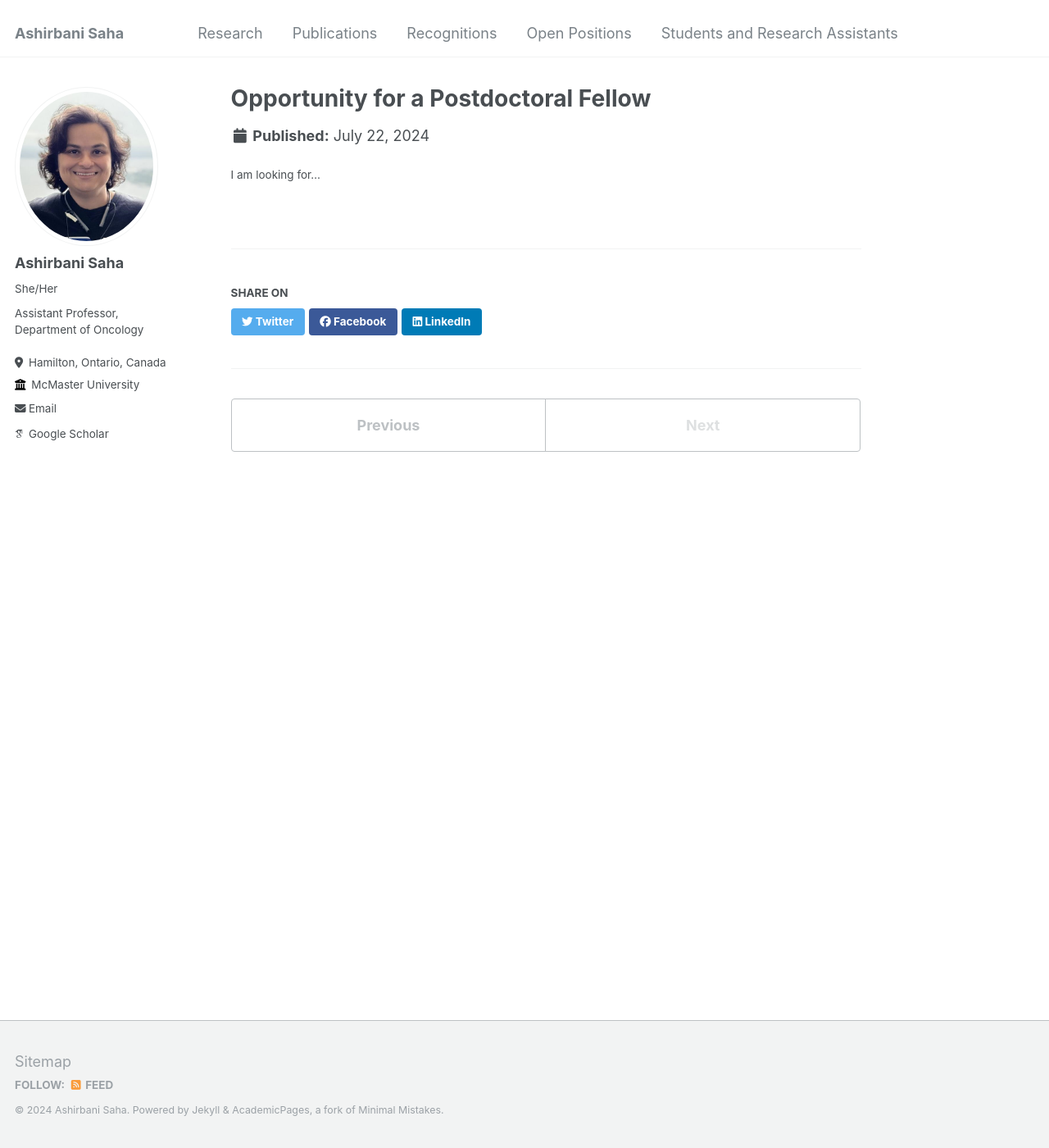
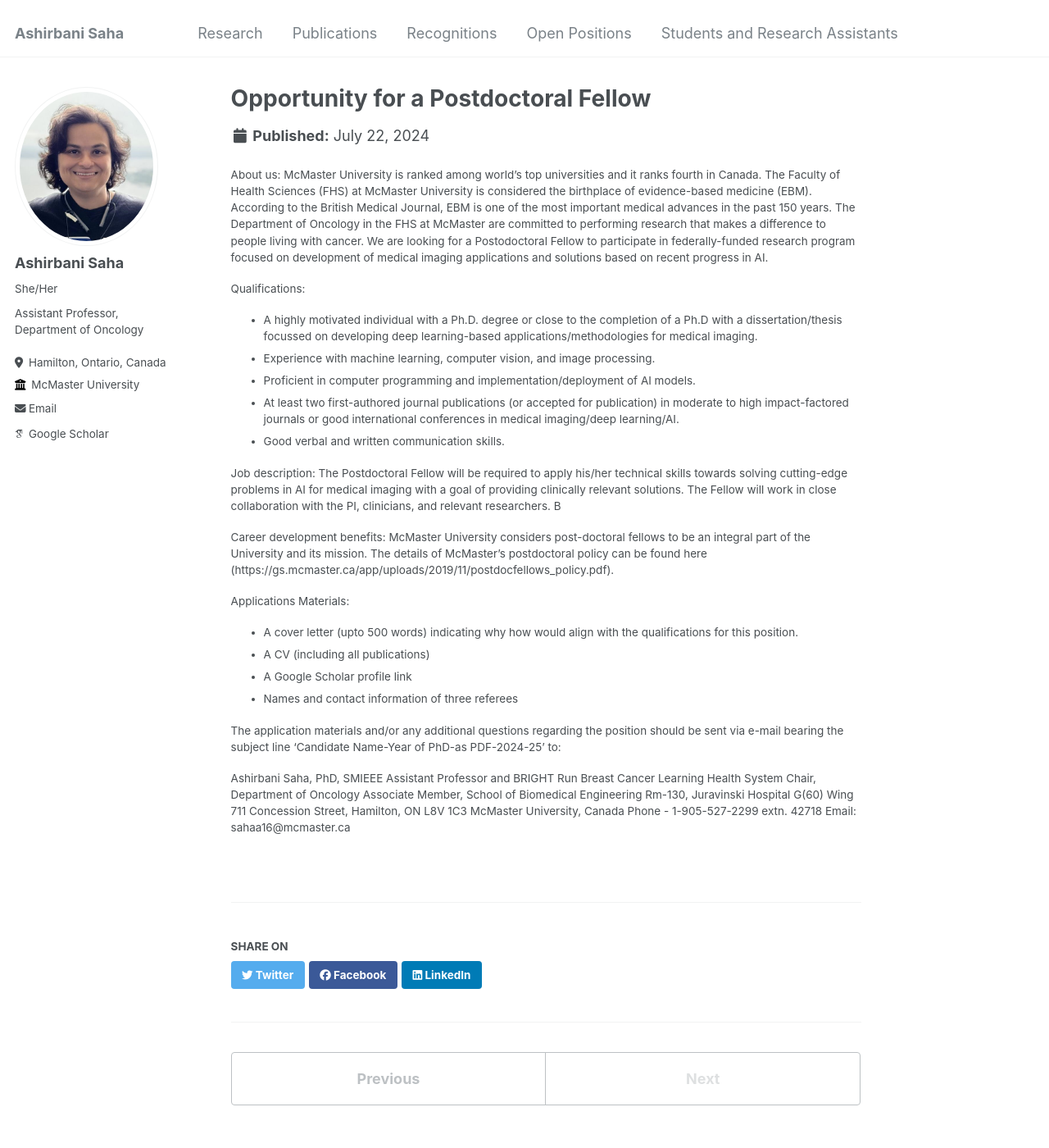
Before and after one commit to asrepo2019/ashirbanisaha, a Jekyll site: the page built from _openpositions/pos_pdoc_Jul-22-2024.md, in a window 1280 px wide and 1400 px high. Shown: the whole window at 82% size. Built offline with Jekyll 4.4.1, drawn with Linux system fonts in a browser that asks for light colours; some web fonts are replaced.

Commit message:
Update pos_pdoc_Jul-22-2024.md

```diff
--- a/_openpositions/pos_pdoc_Jul-22-2024.md
+++ b/_openpositions/pos_pdoc_Jul-22-2024.md
@@ -1,4 +1,37 @@
 ---
 title: "Opportunity for a Postdoctoral Fellow"
 ---
-I am looking for...
+About us:
+McMaster University is ranked among world's top universities and it ranks fourth in Canada. The Faculty of Health Sciences (FHS) at McMaster University is considered the birthplace of evidence-based medicine (EBM). According to the British Medical Journal, EBM is one of the most important medical advances in the past 150 years. The Department of Oncology in the FHS at McMaster are committed to performing research that makes a difference to people living with cancer.
+We are looking for a Postodoctoral Fellow to participate in federally-funded research program focused on development of medical imaging applications and solutions based on recent progress in AI.
+
+
+Qualifications:
+* A highly motivated individual with a Ph.D. degree or close to the completion of a Ph.D with a dissertation/thesis focussed on developing deep learning-based applications/methodologies for medical imaging.
+* Experience with machine learning, computer vision, and image processing.
+* Proficient in computer programming and implementation/deployment of AI models.
+* At least two first-authored journal publications (or accepted for publication) in moderate to high impact-factored journals or good international conferences in medical imaging/deep learning/AI.
+* Good verbal and written communication skills.
+
+Job description:
+The Postdoctoral Fellow will be required to apply his/her technical skills towards solving cutting-edge problems in AI for medical imaging with a goal of providing clinically relevant solutions. The Fellow will work in close collaboration with the PI, clinicians, and relevant researchers. B
+
+Career development benefits:
+McMaster University considers post-doctoral fellows to be an integral part of the University and its mission. The details of McMaster's postdoctoral policy can be found here (https://gs.mcmaster.ca/app/uploads/2019/11/postdocfellows_policy.pdf).
+
+Applications Materials:
+* A cover letter (upto 500 words) indicating why how would align with the qualifications for this position.
+* A CV (including all publications)
+* A Google Scholar profile link
+* Names and contact information of three referees
+
+The application materials and/or any additional questions regarding the position should be sent via e-mail bearing the subject line 'Candidate Name-Year of PhD-as PDF-2024-25' to:
+
+Ashirbani Saha, PhD, SMIEEE
+Assistant Professor and BRIGHT Run Breast Cancer Learning Health System Chair, Department of Oncology
+Associate Member, School of Biomedical Engineering
+Rm-130, Juravinski Hospital G(60) Wing
+711 Concession Street, Hamilton, ON L8V 1C3
+McMaster University, Canada
+Phone - 1-905-527-2299 extn. 42718
+Email: sahaa16@mcmaster.ca
```
